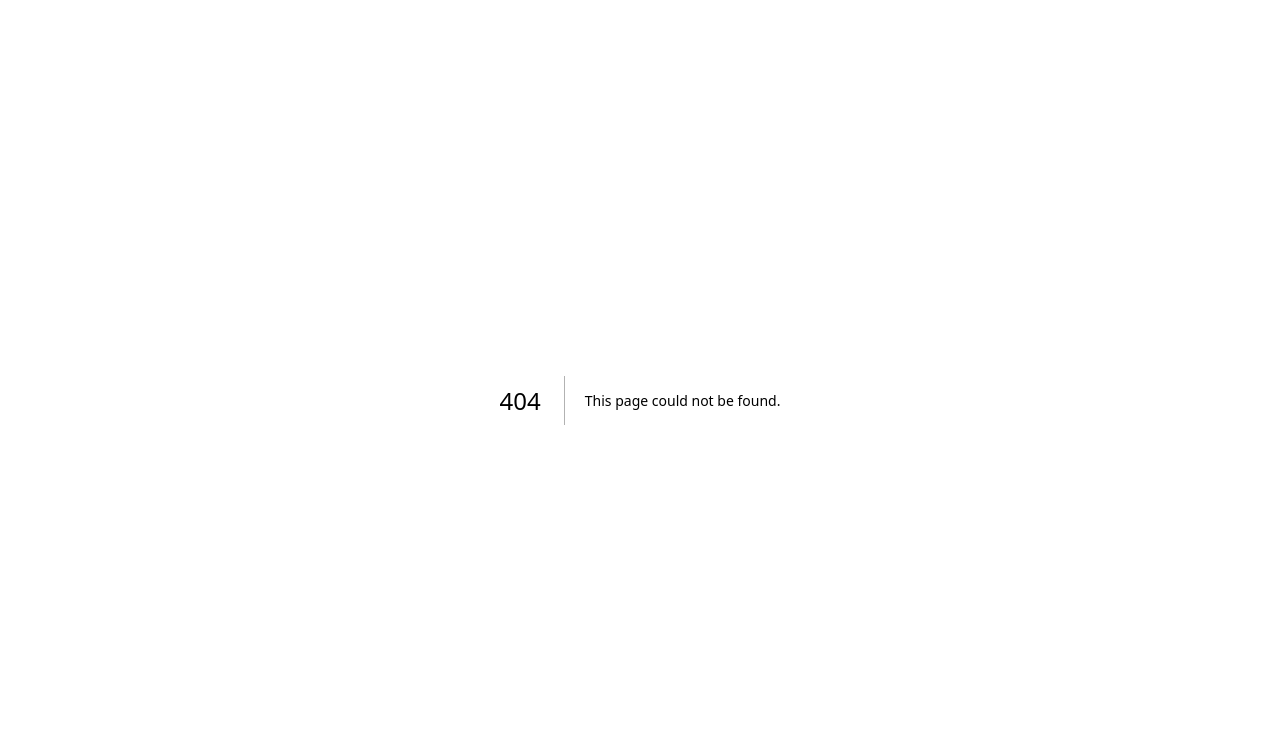
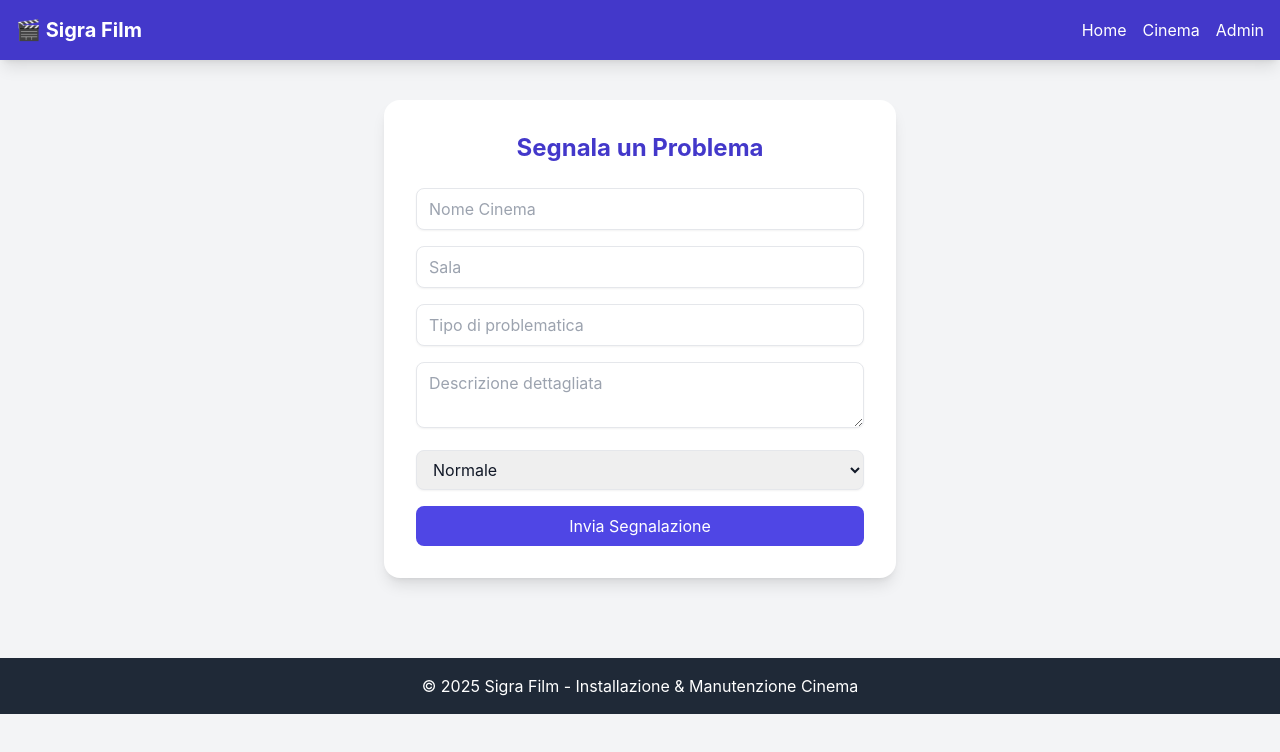
Before and after one commit to Roccotot/SigraFilm, a Next.js app: page /cinema in a window 1280 px wide. Before the commit this address had no page. Shown: the top 752 px of the page. Built offline with nearby package versions, Linux system fonts and the light colour scheme.

Commit message:
Create cinema.js

```diff
--- /dev/null
+++ b/pages/cinema.js
@@ -0,0 +1,105 @@
+import { useState } from "react";
+import Layout from "../components/Layout";
+
+export default function Cinema() {
+  const [form, setForm] = useState({
+    cinema: "",
+    sala: "",
+    tipo: "",
+    descrizione: "",
+    urgenza: "Normale",
+  });
+  const [success, setSuccess] = useState("");
+
+  const handleChange = (e) => {
+    setForm({ ...form, [e.target.name]: e.target.value });
+  };
+
+  const handleSubmit = async (e) => {
+    e.preventDefault();
+    setSuccess("");
+
+    const res = await fetch("/api/tickets/create", {
+      method: "POST",
+      headers: { "Content-Type": "application/json" },
+      body: JSON.stringify(form),
+    });
+
+    if (res.ok) {
+      setSuccess("Segnalazione inviata con successo ✅");
+      setForm({ cinema: "", sala: "", tipo: "", descrizione: "", urgenza: "Normale" });
+    }
+  };
+
+  return (
+    <Layout>
+      <div className="max-w-lg mx-auto bg-white p-8 rounded-2xl shadow-lg">
+        <h2 className="text-2xl font-bold text-center text-indigo-700 mb-6">
+          Segnala un Problema
+        </h2>
+        <form onSubmit={handleSubmit} className="space-y-4">
+          <input
+            type="text"
+            name="cinema"
+            value={form.cinema}
+            onChange={handleChange}
+            placeholder="Nome Cinema"
+            required
+            className="w-full border px-3 py-2 rounded-lg shadow-sm"
+          />
+
+          <input
+            type="text"
+            name="sala"
+            value={form.sala}
+            onChange={handleChange}
+            placeholder="Sala"
+            required
+            className="w-full border px-3 py-2 rounded-lg shadow-sm"
+          />
+
+          <input
+            type="text"
+            name="tipo"
+            value={form.tipo}
+            onChange={handleChange}
+            placeholder="Tipo di problematica"
+            required
+            className="w-full border px-3 py-2 rounded-lg shadow-sm"
+          />
+
+          <textarea
+            name="descrizione"
+            value={form.descrizione}
+            onChange={handleChange}
+            placeholder="Descrizione dettagliata"
+            required
+            className="w-full border px-3 py-2 rounded-lg shadow-sm"
+          />
+
+          <select
+            name="urgenza"
+            value={form.urgenza}
+            onChange={handleChange}
+            className="w-full border px-3 py-2 rounded-lg shadow-sm"
+          >
+            <option>Normale</option>
+            <option>Alta</option>
+            <option>Critica</option>
+          </select>
+
+          <button
+            type="submit"
+            className="w-full bg-indigo-600 text-white py-2 px-4 rounded-lg hover:bg-indigo-700 transition"
+          >
+            Invia Segnalazione
+          </button>
+        </form>
+
+        {success && (
+          <p className="mt-4 text-green-600 text-center">{success}</p>
+        )}
+      </div>
+    </Layout>
+  );
+}
```
